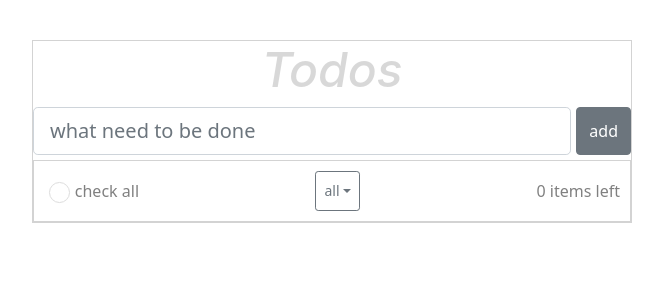
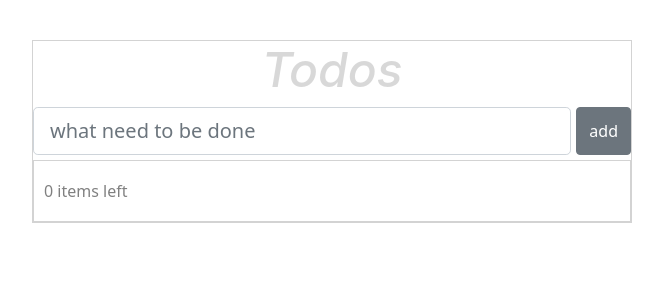
Before and after one commit to jullite/vue-todo, a Vue app: page / in a window 1280 px wide. Shown: the top 300 px of the page, without its empty margins (308-971 px from the left). Built offline with nearby package versions, Linux system fonts and the light colour scheme.

Commit message:
feat: added v-show in checkAll and filter

```diff
--- a/src/components/Todo.vue
+++ b/src/components/Todo.vue
@@ -23,7 +23,7 @@
       </todoItem>
     </section>
     <footer>
-      <label for="checkAll">
+      <label for="checkAll" v-show="todos.length">
         <input
           type="checkbox"
           class="checkbox-round check-all"
@@ -31,7 +31,7 @@
           @change="checkAllTodos"
         />check all
       </label>
-      <b-dropdown size="sm" :text='visibility' variant="outline-secondary">
+      <b-dropdown size="sm" :text='visibility' variant="outline-secondary" v-show="todos.length">
         <b-dropdown-item @click="visibility = 'all'">all</b-dropdown-item>
         <b-dropdown-item @click="visibility = 'active'">active</b-dropdown-item>
         <b-dropdown-item @click="visibility = 'completed'"
```
